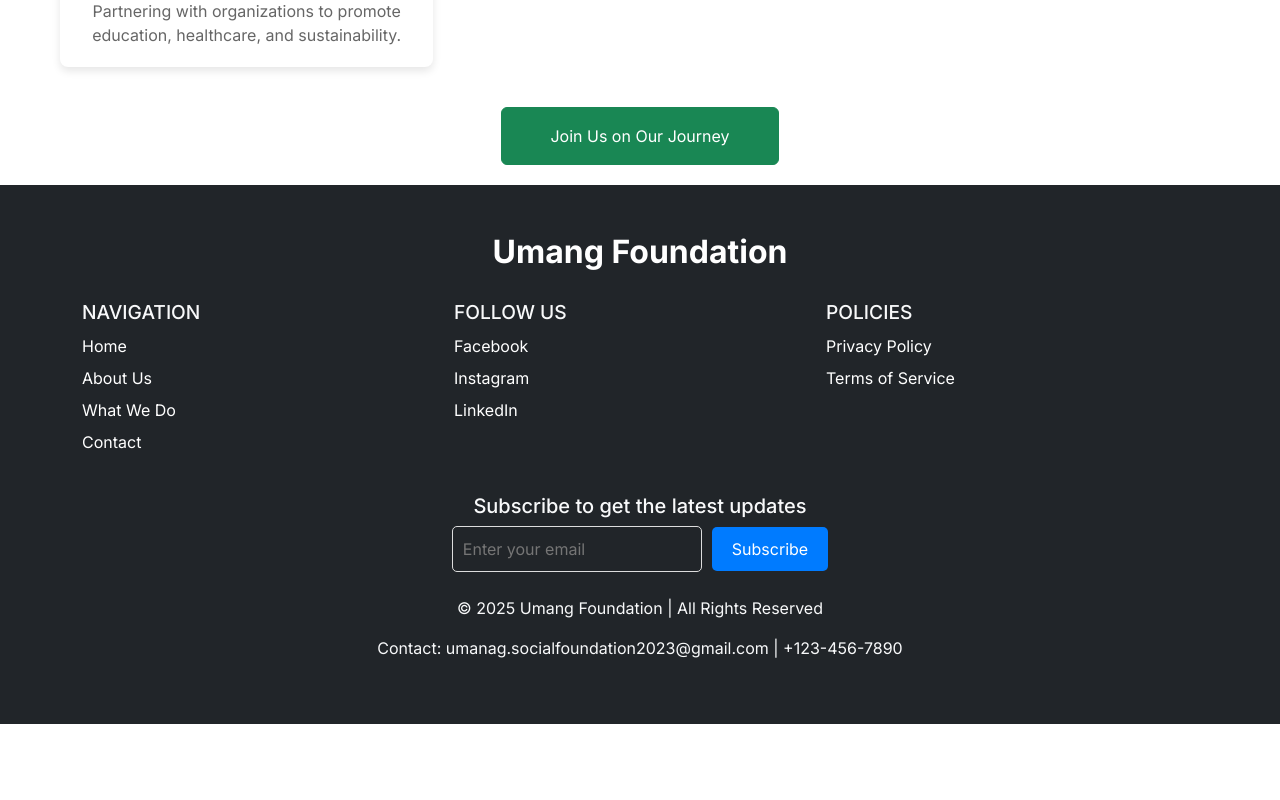
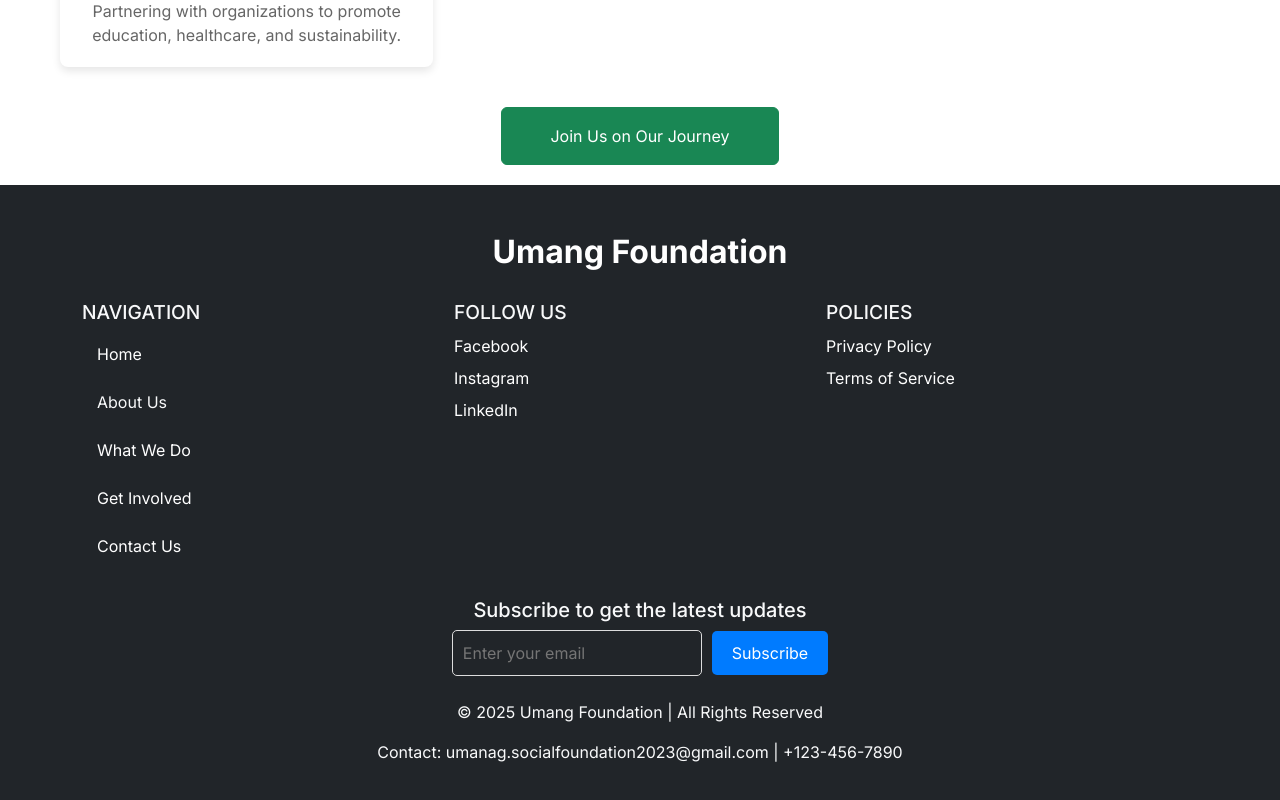
Before and after one commit to pratik3155/jay-interrior, a React (Vite) app: page /about in a window 1280 px wide. Shown: the part 2109-2909 px from the top of the page. Before the commit the page ends 2833 px from the top, so only its background shows below. Built offline with nearby package versions, Linux system fonts and the light colour scheme.

Commit message:
latest commit 6

```diff
--- a/src/components/Footer.jsx
+++ b/src/components/Footer.jsx
@@ -1,6 +1,6 @@
 import React from 'react';
 import './Footer.css';
-import { NavLink } from 'react-router-dom';
+import { NavLink, useLocation } from 'react-router-dom';
 
 const Footer = () => {
   return (
@@ -16,12 +16,33 @@ const Footer = () => {
         <div className="footer-links d-flex justify-content-between flex-wrap mb-4">
           <div className="footer-nav">
             <h5>Navigation</h5>
-            <ul>
-              <li><a href="/home">Home</a></li>
-              <li><NavLink className="nav-link" to="/about">About Us</NavLink></li>
-              <li><NavLink className="nav-link" to="/what-we-do">What We Do</NavLink></li>
-              <li><NavLink className="NavLink" to="/contact">Contact</NavLink></li>
-            </ul>
+        <ul className="navbar-nav">
+                   <li className="nav-item">
+                     <NavLink className="nav-link" to="/">
+                       Home
+                     </NavLink>
+                   </li>
+                   <li className="nav-item">
+                     <NavLink className="nav-link" to="/about">
+                       About Us
+                     </NavLink>
+                   </li>
+                   <li className="nav-item">
+                     <NavLink className="nav-link" to="/what-we-do">
+                       What We Do
+                     </NavLink>
+                   </li>
+                   <li className="nav-item">
+                     <NavLink className="nav-link" to="/get-involved">
+                       Get Involved
+                     </NavLink>
+                   </li>
+                   <li className="nav-item">
+                     <NavLink className="nav-link" to="/contact">
+                       Contact Us
+                     </NavLink>
+                   </li>
+                 </ul>
           </div>
 
           <div className="footer-social">
```
